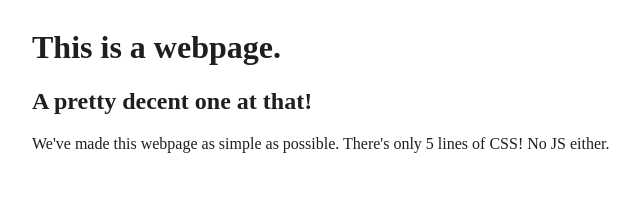
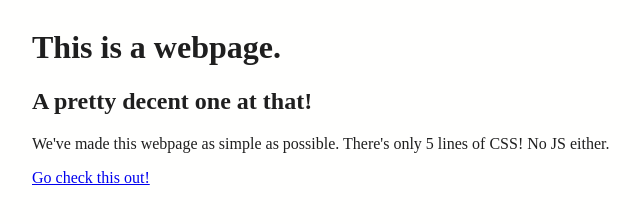
Before and after one commit to rose-blue/rose-blue.github.io, a plain HTML site: page index.html in a window 1280 px wide. Shown: the whole page, without its empty margins (308-948 px from the left). Drawn offline with Linux system fonts and the light colour scheme.

Commit message:
added link to rb.io

```diff
--- a/index.html
+++ b/index.html
@@ -19,5 +19,6 @@
     <h1>This is a webpage.</h1>
     <h2>A pretty decent one at that!</h2>
     <p>We've made this webpage as simple as possible. There's only 5 lines of CSS! No JS either.</p>
+    <a href="/rb.io" title="rose blue website">Go check this out!</a>
   </body>
 </html>
```
